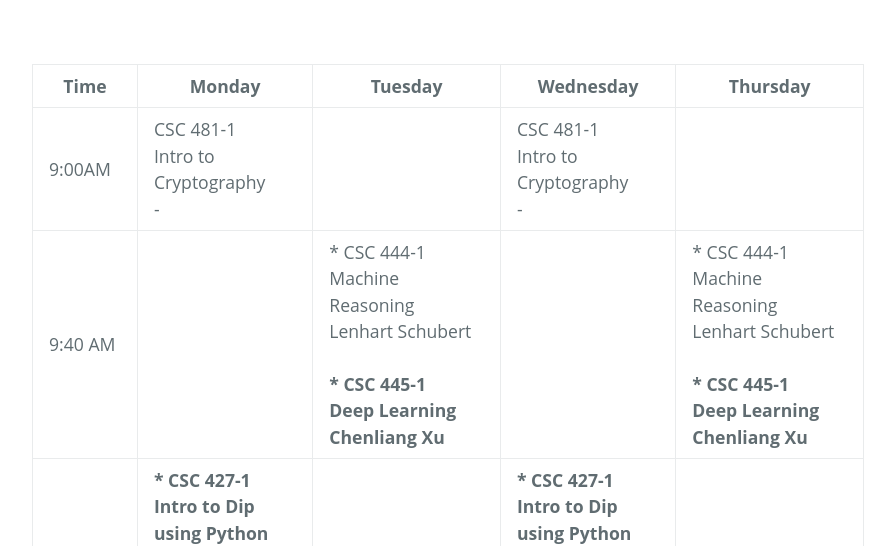
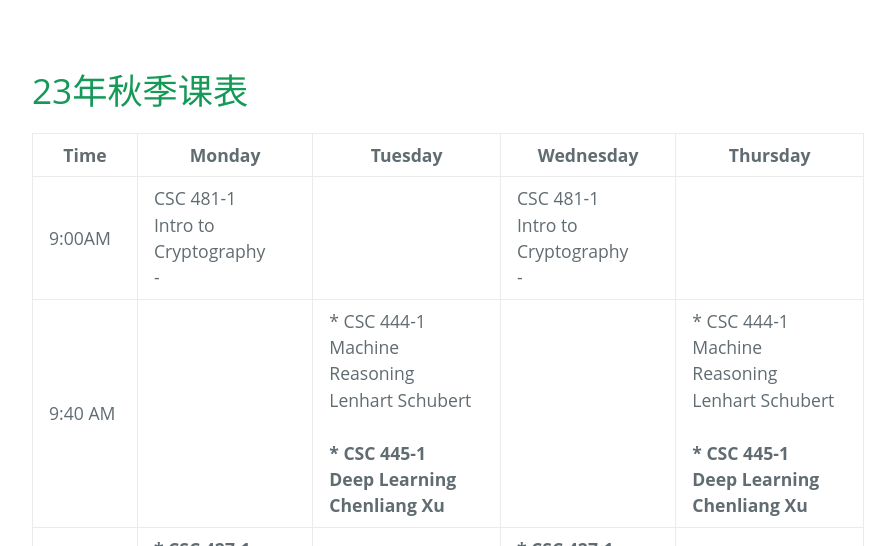
Before and after one commit to sockzhi/sockzhi.github.io, a Jekyll site: the page built from _posts/2023-06-14-23Fall课表all_provided.md, in a window 1280 px wide and 900 px high, cut to the strip 354-900 px from the top of the window. Shown: the whole strip, without its empty margins (192-1087 px from the left). Built offline with Jekyll 4.4.1, drawn with Linux system fonts in a browser that asks for light colours; some web fonts are replaced; comment, search, counter and statistics services are not loaded.

Commit message:
add title

```diff
--- a/_posts/2023-06-14-23Fall课表all_provided.md
+++ b/_posts/2023-06-14-23Fall课表all_provided.md
@@ -3,6 +3,7 @@ layout: post
 title: 23Fall课表（还未选课）
 tags: course
 ---
+# 23年秋季课表
 
 | Time     | Monday                               | Tuesday                                 | Wednesday                             | Thursday                               |
 |----------|--------------------------------------|-----------------------------------------|---------------------------------------|----------------------------------------|
```
